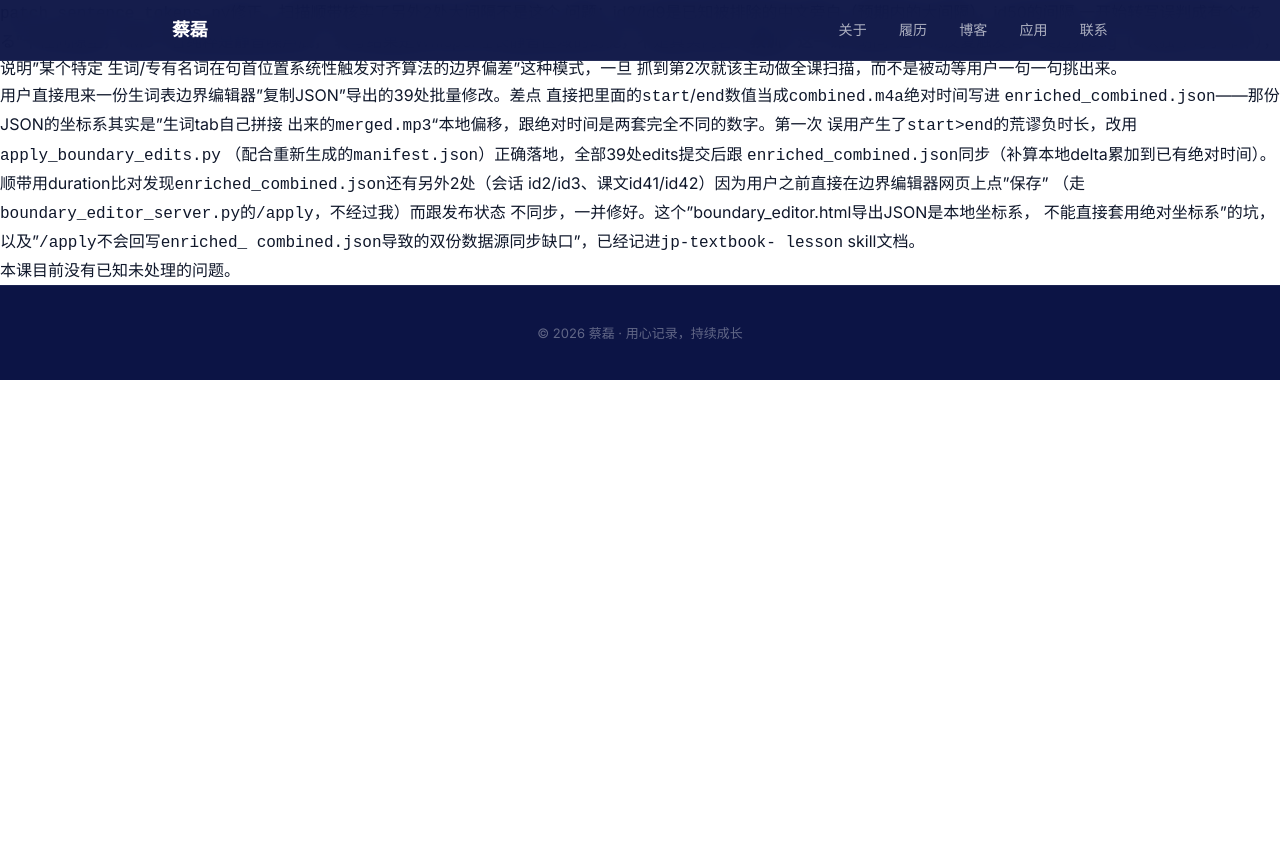
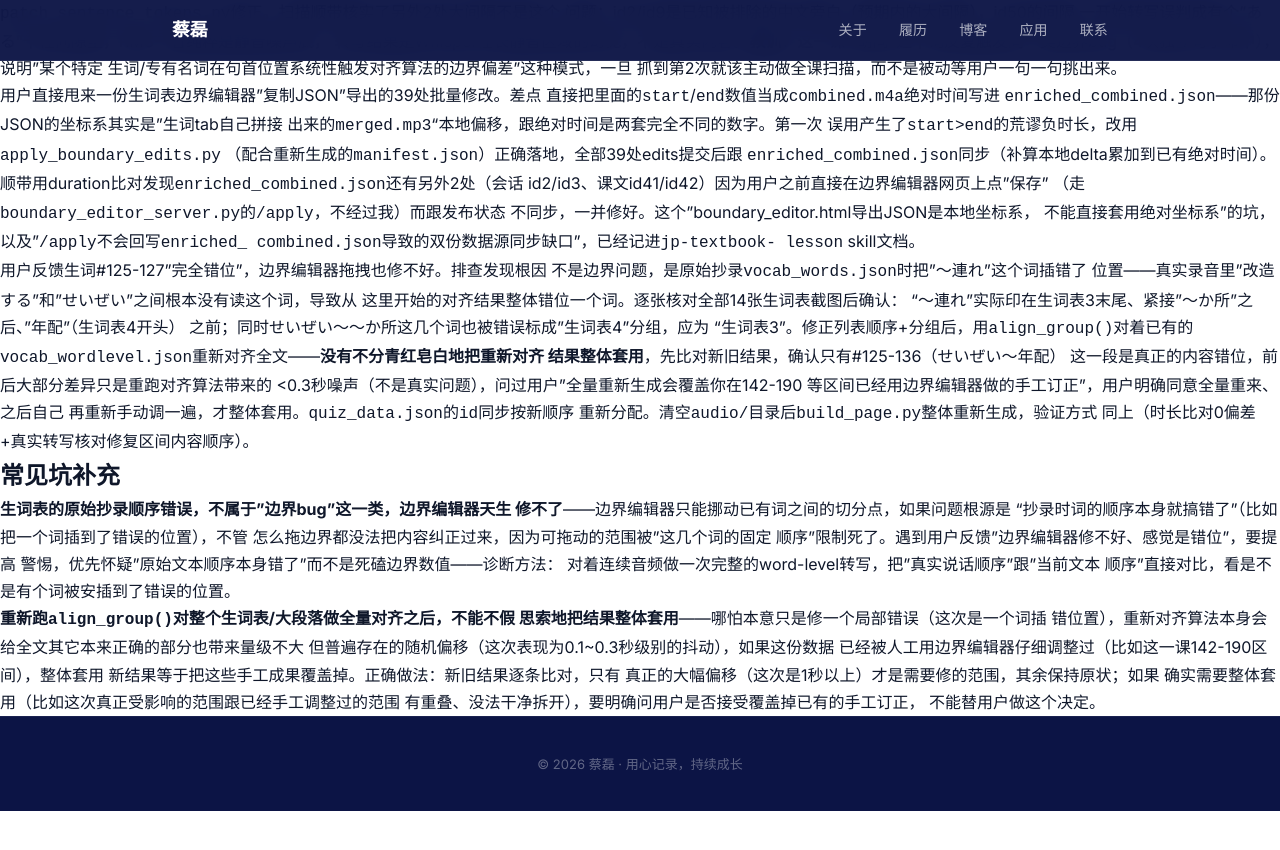
Before and after one commit to jiaodacailei/jiaodacailei.github.io, a Jekyll site: the page built from docs/private/textbook-sjp-zg-l17/LOG.md, in a window 1280 px wide and 900 px high, scrolled down 1896 px. Shown: the top 850 px of the window. Built offline with Jekyll 4.4.1, drawn with Linux system fonts in a browser that asks for light colours; our own code applies the rules of GitHub Pages for plain Markdown files; comment, search, counter and statistics services are not loaded; before the commit the page ends 2372 px from its top, so only the background shows below that.

Commit message:
l17：补充LOG记录+skill文档，记生词表顺序错误和整体重新对齐的坑
"边界编辑器修不好"这类反馈要优先怀疑原始抄录顺序错了，不是边界问题。
另外记录了重新跑align_group()全量对齐后不能无脑整体套用结果——会给
本来正确的部分带来普遍性小幅抖动，可能覆盖用户已有的手工订正，套用前
要先比对新旧结果、只挑真正的大幅偏移，或者明确问用户是否接受覆盖。

```diff
--- a/docs/private/textbook-sjp-zg-l17/LOG.md
+++ b/docs/private/textbook-sjp-zg-l17/LOG.md
@@ -152,4 +152,39 @@
   combined.json`导致的双份数据源同步缺口"，已经记进`jp-textbook-
   lesson` skill文档。
 
-- 本课目前没有已知未处理的问题。
+- 用户反馈生词#125-127"完全错位"，边界编辑器拖拽也修不好。排查发现根因
+  不是边界问题，是原始抄录`vocab_words.json`时把"〜連れ"这个词插错了
+  位置——真实录音里"改造する"和"せいぜい"之间根本没有读这个词，导致从
+  这里开始的对齐结果整体错位一个词。逐张核对全部14张生词表截图后确认：
+  "〜連れ"实际印在生词表3末尾、紧接"〜か所"之后、"年配"（生词表4开头）
+  之前；同时せいぜい〜〜か所这几个词也被错误标成"生词表4"分组，应为
+  "生词表3"。修正列表顺序+分组后，用`align_group()`对着已有的
+  `vocab_wordlevel.json`重新对齐全文——**没有不分青红皂白地把重新对齐
+  结果整体套用**，先比对新旧结果，确认只有#125-136（せいぜい〜年配）
+  这一段是真正的内容错位，前后大部分差异只是重跑对齐算法带来的
+  <0.3秒噪声（不是真实问题），问过用户"全量重新生成会覆盖你在142-190
+  等区间已经用边界编辑器做的手工订正"，用户明确同意全量重来、之后自己
+  再重新手动调一遍，才整体套用。`quiz_data.json`的`id`同步按新顺序
+  重新分配。清空`audio/`目录后`build_page.py`整体重新生成，验证方式
+  同上（时长比对0偏差+真实转写核对修复区间内容顺序）。
+
+## 常见坑补充
+
+- **生词表的原始抄录顺序错误，不属于"边界bug"这一类，边界编辑器天生
+  修不了**——边界编辑器只能挪动已有词之间的切分点，如果问题根源是
+  "抄录时词的顺序本身就搞错了"（比如把一个词插到了错误的位置），不管
+  怎么拖边界都没法把内容纠正过来，因为可拖动的范围被"这几个词的固定
+  顺序"限制死了。遇到用户反馈"边界编辑器修不好、感觉是错位"，要提高
+  警惕，优先怀疑"原始文本顺序本身错了"而不是死磕边界数值——诊断方法：
+  对着连续音频做一次完整的word-level转写，把"真实说话顺序"跟"当前文本
+  顺序"直接对比，看是不是有个词被安插到了错误的位置。
+- **重新跑`align_group()`对整个生词表/大段落做全量对齐之后，不能不假
+  思索地把结果整体套用**——哪怕本意只是修一个局部错误（这次是一个词插
+  错位置），重新对齐算法本身会给全文其它本来正确的部分也带来量级不大
+  但普遍存在的随机偏移（这次表现为0.1~0.3秒级别的抖动），如果这份数据
+  已经被人工用边界编辑器仔细调整过（比如这一课142-190区间），整体套用
+  新结果等于把这些手工成果覆盖掉。正确做法：新旧结果逐条比对，只有
+  真正的大幅偏移（这次是1秒以上）才是需要修的范围，其余保持原状；如果
+  确实需要整体套用（比如这次真正受影响的范围跟已经手工调整过的范围
+  有重叠、没法干净拆开），要明确问用户是否接受覆盖掉已有的手工订正，
+  不能替用户做这个决定。
```
Also changed, not shown: .claude/skills/jp-textbook-lesson/SKILL.md.
